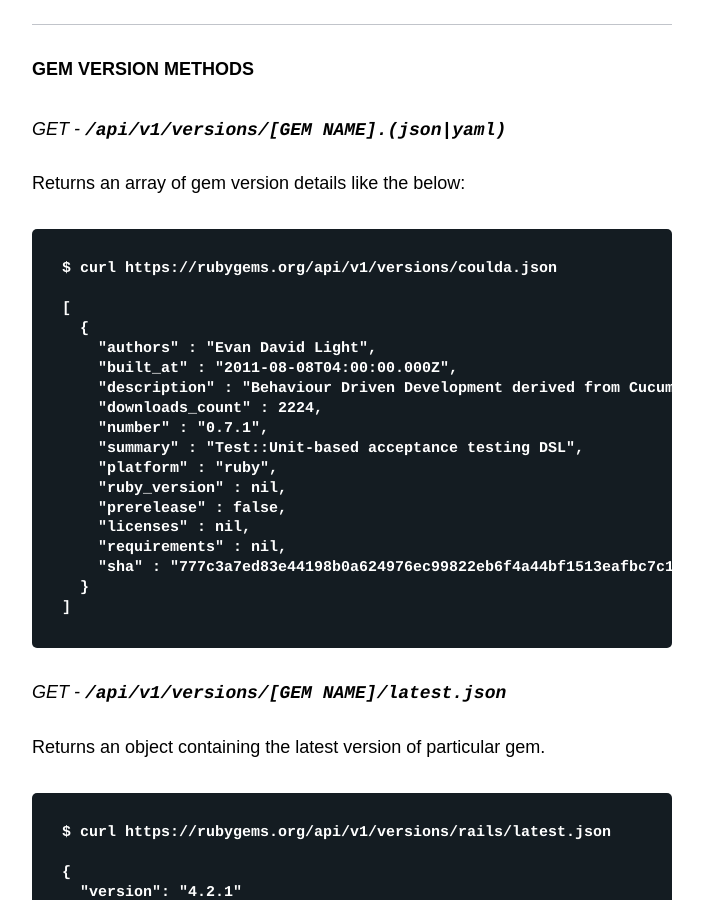
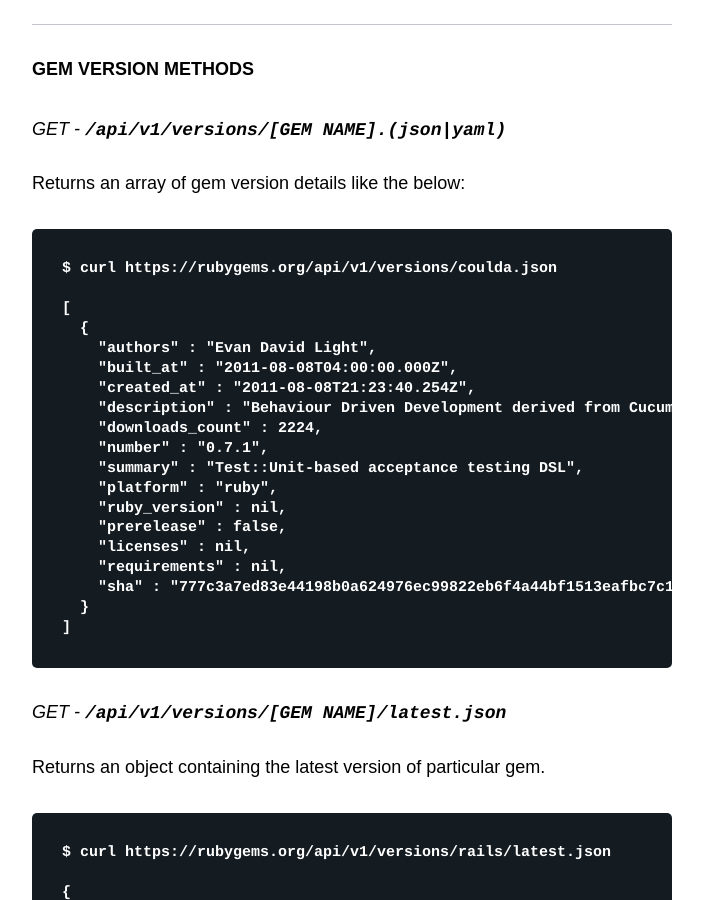
Before and after one commit to radar/guides, a Jekyll site: the page built from rubygems-org-api.md, in a window 1280 px wide and 900 px high, scrolled down 5146 px. Shown: the whole window, without its empty margins (438-1141 px from the left). Built offline with Jekyll 4.4.1, drawn with Linux system fonts in a browser that asks for light colours; nearby versions of some CDN libraries.

Commit message:
Document created_at attribute in version api
Introduced in https://github.com/rubygems/rubygems.org/pull/1008

```diff
--- a/rubygems-org-api.md
+++ b/rubygems-org-api.md
@@ -195,6 +195,7 @@ Returns an array of gem version details like the below:
       {
         "authors" : "Evan David Light",
         "built_at" : "2011-08-08T04:00:00.000Z",
+        "created_at" : "2011-08-08T21:23:40.254Z",
         "description" : "Behaviour Driven Development derived from Cucumber but as an internal DSL with methods for reuse",
         "downloads_count" : 2224,
         "number" : "0.7.1",
```
